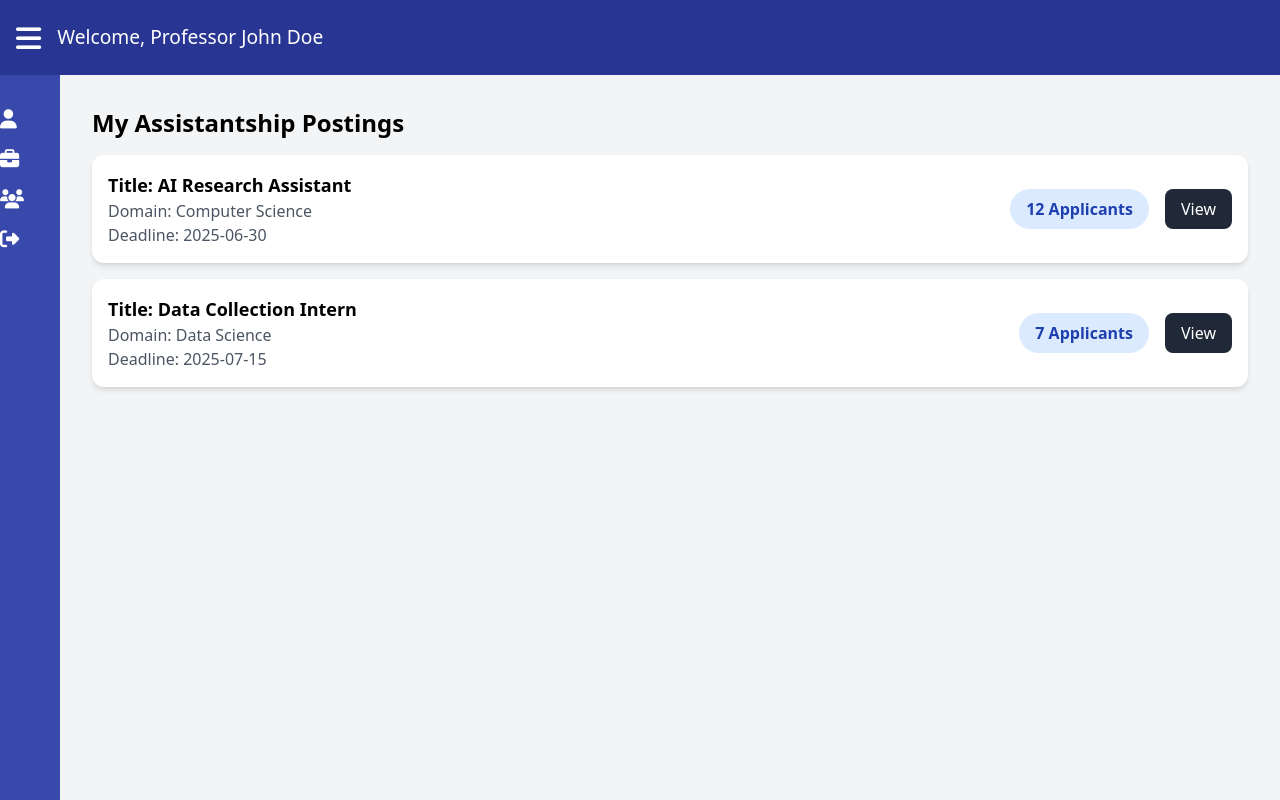
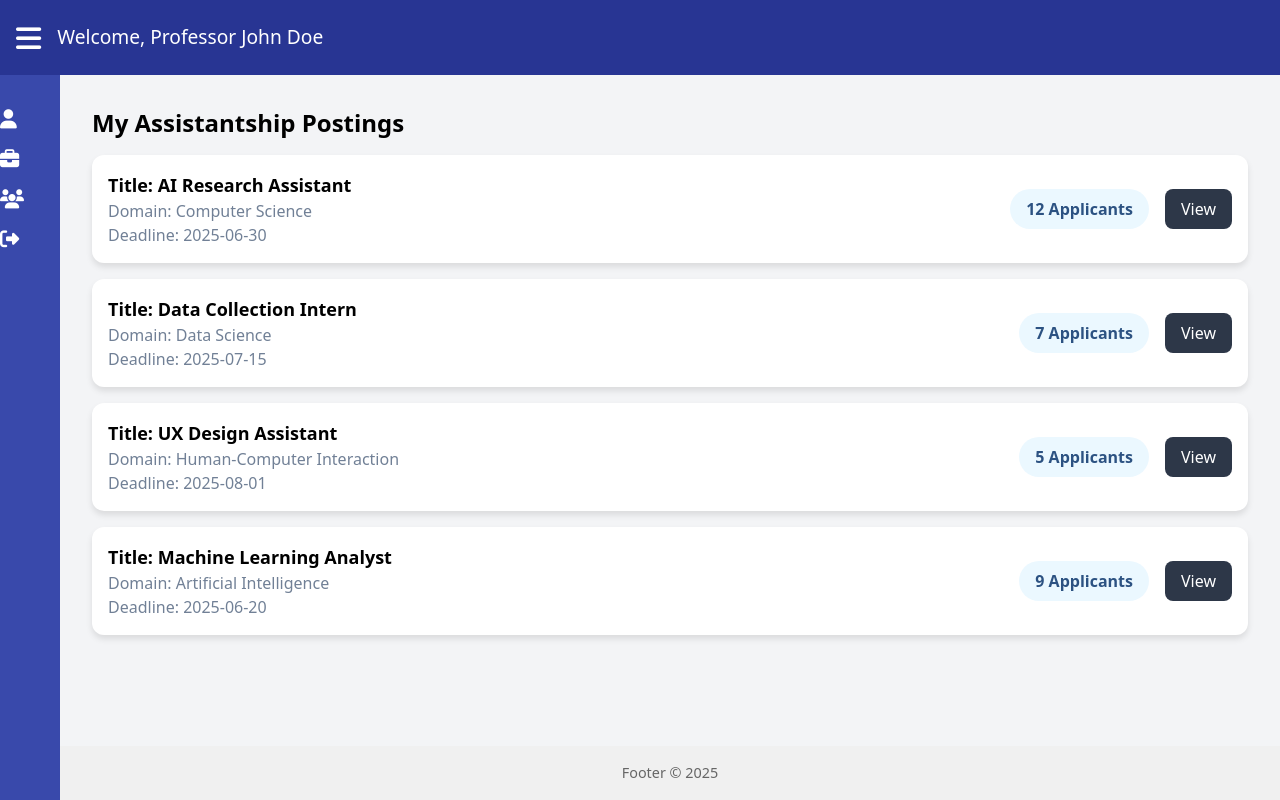
Before and after one commit to labbasaiteja/Brain-Bridge-App, an Angular app in the folder frontend/: page / in a window 1280 px wide. Before the commit this address led to /dashboard. Built offline with nearby package versions, Linux system fonts and the light colour scheme.

Commit message:
layout added for footer,header, side pane.

```diff
--- a/frontend/src/app/dashboard/dashboard.component.css
+++ b/frontend/src/app/dashboard/dashboard.component.css
@@ -1,100 +1,93 @@
-/* Overall dashboard container */
-.dashboard-container {
-  display: flex;
-  flex-direction: column;
-  height: 100vh;
+.p-4 {
+  padding: 1rem;
 }
 
-/* Header styling */
-.header {
-  background-color: #283593;
-  color: white;
-  padding: 1rem;
+.text-2xl {
+  font-size: 1.5rem;
+}
+
+.font-bold {
+  font-weight: bold;
+}
+
+.mb-4 {
+  margin-bottom: 1rem;
+}
+
+.bg-white {
+  background-color: white;
+}
+
+.shadow-md {
+  box-shadow: 0 4px 6px rgba(0, 0, 0, 0.1);
+}
+
+.rounded-xl {
+  border-radius: 0.75rem;
+}
+
+.flex {
   display: flex;
+}
+
+.justify-between {
+  justify-content: space-between;
+}
+
+.items-center {
   align-items: center;
 }
 
-/* Sidebar toggle button styling in header */
-.sidebar-toggle {
-  background: none;
-  border: none;
-  color: white;
-  font-size: 1.8rem;
-  cursor: pointer;
-  margin-right: 1rem;
+.text-lg {
+  font-size: 1.125rem;
 }
 
-/* Welcome message styling */
-.welcome-message {
-  font-size: 1.2rem;
+.font-semibold {
+  font-weight: 600;
 }
 
-/* Layout container for sidebar and main content */
-.content-container {
-  display: flex;
-  flex: 1;
+.text-gray-600 {
+  color: #718096;
 }
 
-/* Sidebar base styling */
-.sidebar {
-  background-color: #3949ab;
-  color: white;
-  /* Collapsed width (only icons visible); adjust this value as needed */
-  width: 60px;
-  transition: width 0.3s ease;
-  box-sizing: border-box;
-  padding: 1rem 0;
-  overflow: hidden;
-
+.gap-4 {
+  gap: 1rem;
 }
 
-/* Expanded sidebar styling */
-.sidebar.expanded {
-  /* Expanded width; adjust as needed */
-  width: 200px;
-  padding: 1rem;
+.bg-blue-100 {
+  background-color: #ebf8ff;
 }
 
-/* Sidebar list styles */
-.sidebar ul {
-  list-style: none;
-  padding: 0;
-  margin: 0;
+.text-blue-800 {
+  color: #2c5282;
 }
 
-.sidebar li {
-  margin: 1rem 0;
-  display: flex;
-  align-items: center;
-  /*justify-content: right; centers icon and text */
-  cursor: pointer; /* ensures a hand icon on hover */
+.rounded-full {
+  border-radius: 9999px;
 }
 
-/* Icon styling in sidebar */
-.sidebar li i {
-  font-size: 1.2rem;
+.px-4 {
+  padding-left: 1rem;
+  padding-right: 1rem;
 }
 
-/* Menu label text:
-   Initially hidden (opacity 0, no margin) and then fades in with a margin when visible.
-   Transition properties provide a smoother appearance once sidebar is fully expanded.
-*/
-.menu-label {
-  opacity: 0;
-  margin-left: 0;
-  white-space: nowrap;
-  transition: opacity 0.3s ease, margin-left 0.3s ease;
+.py-2 {
+  padding-top: 0.5rem;
+  padding-bottom: 0.5rem;
 }
 
-/* When sidebar is expanded, the menu label becomes visible */
-.menu-label.visible {
-  opacity: 1;
-  margin-left: 8px; /* controls spacing from icon to text */
+.bg-gray-800 {
+  background-color: #2d3748;
 }
 
-/* Main content styling */
-.main-content {
-  flex: 1;
-  padding: 1rem;
-  overflow-y: auto;
+.text-white {
+  color: white;
 }
+
+.rounded-lg {
+  border-radius: 0.5rem;
+}
+
+.hover\:bg-gray-700:hover {
+  background-color: #4a5568;
+}
--- a/frontend/src/app/dashboard/dashboard.component.html
+++ b/frontend/src/app/dashboard/dashboard.component.html
@@ -1,46 +1,3 @@
-<div class="dashboard-container">
-  <!-- Header -->
-  <header class="header">
-    <!-- Toggle button: always visible.
-         It shows a hamburger icon when collapsed and a collapse (arrow) icon when expanded.
-         Both mouseenter and mouseleave on this button trigger expansion/collapse. -->
-    <button class="sidebar-toggle" (mouseenter)="openSidebar()" (mouseleave)="closeSidebar()">
-      <i *ngIf="!isSidebarExpanded" class="fa fa-bars"></i>
-      <i *ngIf="isSidebarExpanded" class="fa fa-arrow-left"></i>
-    </button>
-    <div class="welcome-message">
-      Welcome, {{ professorName }}
-    </div>
-  </header>
-
-  <!-- Main layout container -->
-  <div class="content-container">
-    <!-- Sidebar: always present.
-         It expands on mouseenter and collapses on mouseleave.
-         In collapsed mode, only the icons are shown; in expanded mode, icon and text appear. -->
-    <nav class="sidebar" (mouseenter)="openSidebar()" (mouseleave)="closeSidebar()" [class.expanded]="isSidebarExpanded">
-      <ul>
-        <li (click)="onProfile()">
-          <i class="fa fa-user"></i>
-          <span class="menu-label" [class.visible]="isSidebarExpanded">Profile</span>
-        </li>
-        <li (click)="onManageJobPostings()">
-          <i class="fa fa-briefcase"></i>
-          <span class="menu-label" [class.visible]="isSidebarExpanded">Manage Job Postings</span>
-        </li>
-        <li (click)="onViewApplicants()">
-          <i class="fa fa-users"></i>
-          <span class="menu-label" [class.visible]="isSidebarExpanded">View Applicants</span>
-        </li>
-        <li (click)="onLogout()">
-          <i class="fa fa-sign-out-alt"></i>
-          <span class="menu-label" [class.visible]="isSidebarExpanded">Log Out</span>
-        </li>
-      </ul>
-    </nav>
-
-    <!-- Main content area: existing postings code remains unchanged -->
-    <div class="main-content">
 <div class="p-4">
   <h2 class="text-2xl font-bold mb-4">My Assistantship Postings</h2>
 
@@ -62,6 +19,3 @@
     </div>
   </div>
 </div>
-    </div>
-  </div>
-</div>
--- a/frontend/src/app/dashboard/dashboard.component.ts
+++ b/frontend/src/app/dashboard/dashboard.component.ts
@@ -1,4 +1,4 @@
-import { Component,OnInit  } from '@angular/core';
+import { Component } from '@angular/core';
 import { CommonModule } from '@angular/common';
 
 interface Posting {
@@ -13,52 +13,41 @@ interface Posting {
   standalone: true,
   imports: [CommonModule],
   templateUrl: './dashboard.component.html',
-  styleUrl: './dashboard.component.css'
+  styleUrls: ['./dashboard.component.css']
 })
 export class DashboardComponent {
 
   postings: Posting[] = [
-    { title: 'AI Research Assistant', domain: 'Computer Science', deadline: '2025-06-30', applicants: 12 },
-    { title: 'Data Collection Intern', domain: 'Data Science', deadline: '2025-07-15', applicants: 7 }
+    {
+      title: 'AI Research Assistant',
+      domain: 'Computer Science',
+      deadline: '2025-06-30',
+      applicants: 12
+    },
+    {
+      title: 'Data Collection Intern',
+      domain: 'Data Science',
+      deadline: '2025-07-15',
+      applicants: 7
+    },
+    {
+      title: 'UX Design Assistant',
+      domain: 'Human-Computer Interaction',
+      deadline: '2025-08-01',
+      applicants: 5
+    },
+    {
+      title: 'Machine Learning Analyst',
+      domain: 'Artificial Intelligence',
+      deadline: '2025-06-20',
+      applicants: 9
+    }
   ];
 
-   // Toggle variable for sidebar visibility
-   isSidebarExpanded: boolean = false;
-   professorName: string = "Professor John Doe"; // Replace with dynamic data if needed
-
-   // Hover-based methods
-  openSidebar() {
-    this.isSidebarExpanded = true;
-  }
-
-  closeSidebar() {
-    this.isSidebarExpanded = false;
-  }
-
-  // Placeholder click event methods for sidebar options
-  onProfile() {
-    console.log("Profile clicked");
-  }
-
-  onManageJobPostings() {
-    console.log("Manage Job Postings clicked");
-  }
-
-  onViewApplicants() {
-    console.log("View Applicants clicked");
-  }
-
-  onLogout() {
-    console.log("Log Out clicked");
-  }
-
-
- // constructor() { }
-
-  //ngOnInit(): void {
-    // Initialization logic here
-  //}
-
-  // Add any additional methods or properties needed for the dashboard component
-
+  // 🔁 Real-time integration logic (replace hardcoded list):
+  // ngOnInit(): void {
+  //   this.apiService.getPostings().subscribe((data: Posting[]) => {
+  //     this.postings = data;
+  //   });
+  // }
 }
--- /dev/null
+++ b/frontend/src/app/layout/layout.component.css
@@ -0,0 +1,104 @@
+.layout-root {
+    display: flex;
+    flex-direction: column;
+    height: 100vh;
+  }
+
+  .header {
+    background-color: #283593;
+    color: white;
+    padding: 1rem;
+    display: flex;
+    align-items: center;
+  }
+
+  .sidebar-toggle {
+    background: none;
+    border: none;
+    color: white;
+    font-size: 1.8rem;
+    cursor: pointer;
+    margin-right: 1rem;
+  }
+
+  .welcome-message {
+    font-size: 1.2rem;
+  }
+
+  /* Wrapper below header: sidebar + main content side-by-side */
+  .body-container {
+    display: flex;
+    flex: 1;
+    min-height: 0;
+  }
+
+  /* Sidebar fixed height to 100% of viewport minus header */
+  .sidebar {
+    background-color: #3949ab;
+    color: white;
+    width: 60px;
+    transition: width 0.3s ease;
+    box-sizing: border-box;
+    padding: 1rem 0;
+    overflow: hidden;
+  }
+
+  .sidebar.expanded {
+    width: 200px;
+    padding: 1rem;
+  }
+
+  .sidebar ul {
+    list-style: none;
+    padding: 0;
+    margin: 0;
+  }
+
+  .sidebar li {
+    margin: 1rem 0;
+    display: flex;
+    align-items: center;
+    cursor: pointer;
+  }
+  .sidebar li:hover {
+    background-color: rgba(255, 255, 255, 0.1);
+  }
+  .sidebar li i {
+    font-size: 1.2rem;
+  }
+
+  .menu-label {
+    opacity: 0;
+    margin-left: 0;
+    white-space: nowrap;
+    transition: opacity 0.3s ease, margin-left 0.3s ease;
+  }
+
+  .menu-label.visible {
+    opacity: 1;
+    margin-left: 8px;
+  }
+
+  /* Main content + footer area */
+  .content-area {
+    display: flex;
+    flex-direction: column;
+    flex: 1;
+    overflow: hidden;
+  }
+
+  /* Scrollable main content */
+  .main-content {
+    flex: 1;
+    padding: 1rem;
+    overflow-y: auto;
+  }
+
+  /* Footer only under main content */
+  .footer {
+    background-color: #f0f0f0;
+    padding: 1rem;
+    text-align: center;
+    font-size: 0.9rem;
+    color: #666;
+  }
--- /dev/null
+++ b/frontend/src/app/layout/layout.component.html
@@ -0,0 +1,54 @@
+<div class="layout-root">
+    <!-- Header -->
+    <header class="header">
+      <button
+        class="sidebar-toggle"
+        (mouseenter)="openSidebar()"
+        (mouseleave)="closeSidebar()"
+        aria-label="Toggle sidebar"
+        title="Toggle sidebar"
+      >
+        <i *ngIf="!isSidebarExpanded" class="fa fa-bars" aria-hidden="true"></i>
+        <i *ngIf="isSidebarExpanded" class="fa fa-arrow-left" aria-hidden="true"></i>
+      </button>
+      <div class="welcome-message">
+        Welcome, {{ professorName }}
+      </div>
+    </header>
+
+    <!-- Main area with sidebar + content -->
+    <div class="body-container">
+      <!-- Sidebar -->
+      <nav class="sidebar" (mouseenter)="openSidebar()" (mouseleave)="closeSidebar()" [class.expanded]="isSidebarExpanded">
+        <ul>
+          <li (click)="onProfile()">
+            <i class="fa fa-user"></i>
+            <span class="menu-label" [class.visible]="isSidebarExpanded">Profile</span>
+          </li>
+          <li (click)="onManageJobPostings()">
+            <i class="fa fa-briefcase"></i>
+            <span class="menu-label" [class.visible]="isSidebarExpanded">Manage Job Postings</span>
+          </li>
+          <li (click)="onViewApplicants()">
+            <i class="fa fa-users"></i>
+            <span class="menu-label" [class.visible]="isSidebarExpanded">View Applicants</span>
+          </li>
+          <li (click)="onLogout()">
+            <i class="fa fa-sign-out-alt"></i>
+            <span class="menu-label" [class.visible]="isSidebarExpanded">Log Out</span>
+          </li>
+        </ul>
+      </nav>
+
+      <!-- Main Content & Footer -->
+      <div class="content-area">
+        <main class="main-content">
+          <router-outlet></router-outlet>
+        </main>
+
+        <footer class="footer">
+          Footer © 2025
+        </footer>
+      </div>
+    </div>
+  </div>
--- /dev/null
+++ b/frontend/src/app/layout/layout.component.ts
@@ -0,0 +1,39 @@
+import { Component } from '@angular/core';
+import { CommonModule } from '@angular/common';
+import { RouterOutlet } from '@angular/router';
+
+@Component({
+  selector: 'app-layout',
+  standalone: true,
+  imports: [CommonModule,RouterOutlet],
+  templateUrl: './layout.component.html',
+  styleUrls: ['./layout.component.css']
+})
+export class LayoutComponent {
+  isSidebarExpanded = false;
+  professorName = "Professor John Doe";
+
+  openSidebar() {
+    this.isSidebarExpanded = true;
+  }
+
+  closeSidebar() {
+    this.isSidebarExpanded = false;
+  }
+
+  onProfile() {
+    console.log("Profile clicked");
+  }
+
+  onManageJobPostings() {
+    console.log("Manage Job Postings clicked");
+  }
+
+  onViewApplicants() {
+    console.log("View Applicants clicked");
+  }
+
+  onLogout() {
+    console.log("Logout clicked");
+  }
+}
--- a/frontend/src/main.ts
+++ b/frontend/src/main.ts
@@ -1,6 +1,8 @@
 import { bootstrapApplication } from '@angular/platform-browser';
+import { provideRouter } from '@angular/router';
 import { AppComponent } from './app/app.component';
-import { appConfig } from './app/app.config';
+import { routes } from './app/app.routes';
 
-bootstrapApplication(AppComponent, appConfig)
-  .catch(err => console.error(err));
+bootstrapApplication(AppComponent, {
+  providers: [provideRouter(routes)]
+});
```
Also changed, not shown: frontend/src/app/app.component.ts (+3 -5 lines), frontend/src/app/app.routes.ts (+13 -6 lines), 1 other file (tests, documents, lock files or other folders). Lines whose indentation alone changed are shown as unchanged.
